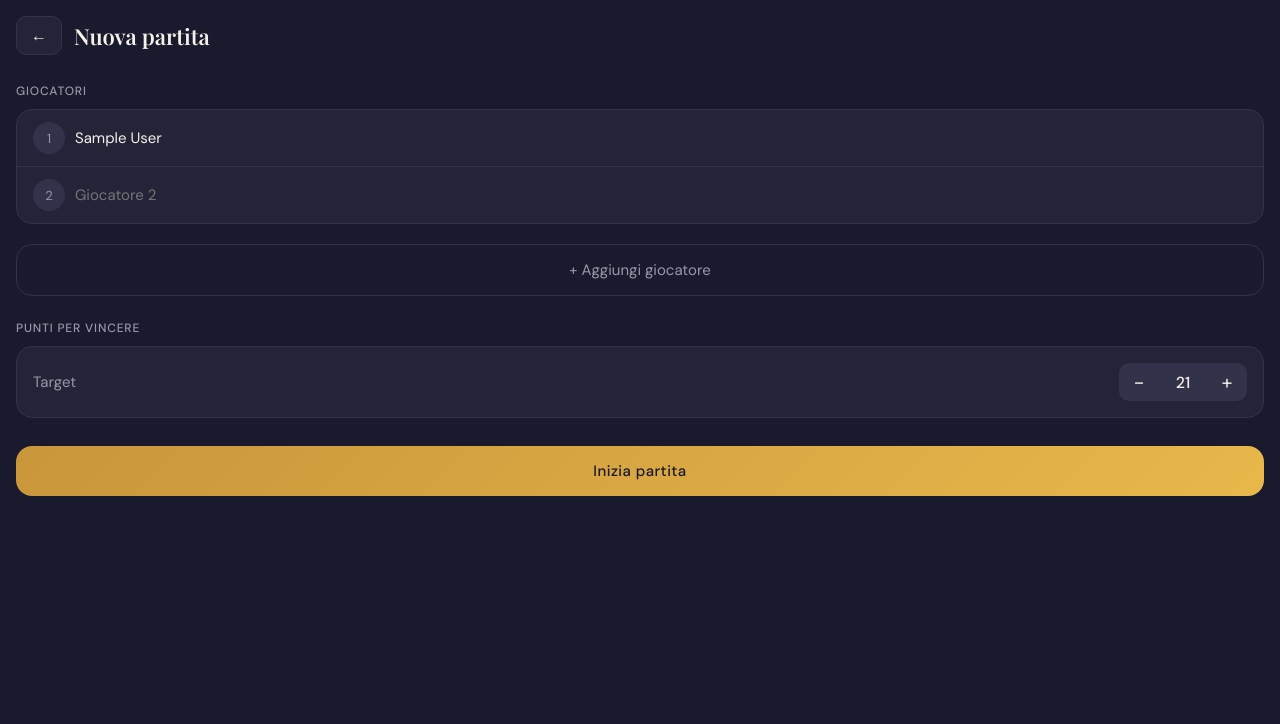
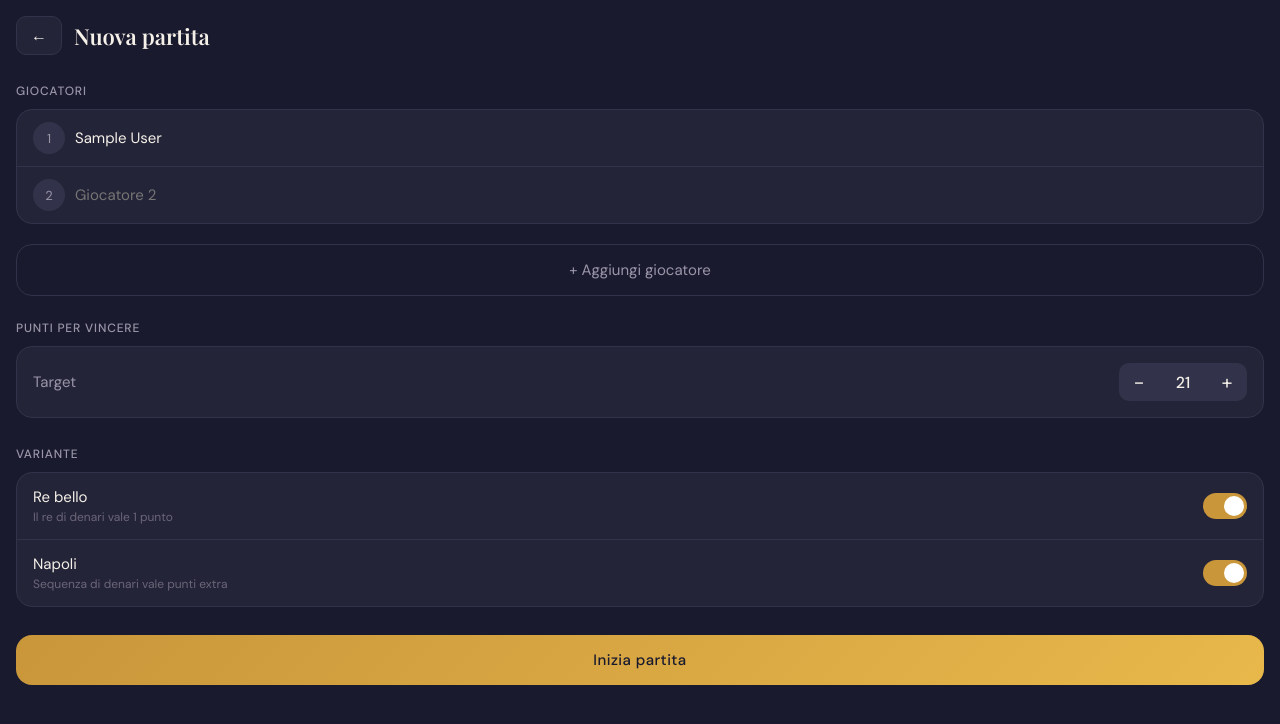
Before and after one commit to gtarraran992/scopa-score, a React (Vite) app: page /nuova-partita in a window 1280 px wide. Shown: the top 724 px of the page. Built offline with nearby package versions, Linux system fonts and the light colour scheme; no server answers; sample sign-in values are in the browser's storage.

Commit message:
fix-variants

```diff
--- a/package.json
+++ b/package.json
@@ -1,7 +1,7 @@
 {
   "name": "scopa-score",
   "private": true,
-  "version": "0.2.1",
+  "version": "0.2.2",
   "type": "module",
   "scripts": {
     "dev": "vite",
--- a/src/pages/NuovaPartita.jsx
+++ b/src/pages/NuovaPartita.jsx
@@ -13,6 +13,10 @@ export default function NuovaPartita({ user }) {
   const [target, setTarget] = useState(DEFAULT_TARGET)
   const [loading, setLoading] = useState(false)
   const [error, setError] = useState('')
+  const [opzioni, setOpzioni] = useState({
+   rebello: true,
+   napoli: true,
+  })
 
   function updateName(i, val) {
     setPlayers(ps => ps.map((p, pi) => pi === i ? { ...p, name: val } : p))
@@ -37,6 +41,7 @@ export default function NuovaPartita({ user }) {
         players: players.map(p => ({ name: p.name.trim() })),
         uids: [user.uid],
         target,
+        opzioni,
         mani: [],
         conclusa: false,
         createdAt: serverTimestamp(),
@@ -112,6 +117,41 @@ export default function NuovaPartita({ user }) {
         </div>
       </div>
 
+      {/* Opzioni variante */}
+<div style={sectionTitle}>Variante</div>
+<div className="card" style={{ marginBottom: '28px' }}>
+  {[
+    { key: 'rebello', label: 'Re bello', desc: 'Il re di denari vale 1 punto' },
+    { key: 'napoli', label: 'Napoli', desc: 'Sequenza di denari vale punti extra' },
+  ].map((opt, i) => (
+    <div key={opt.key} style={{
+      display: 'flex', alignItems: 'center', justifyContent: 'space-between',
+      padding: '14px 16px',
+      borderBottom: i === 0 ? '1px solid var(--ink-muted)' : 'none'
+    }}>
+      <div>
+        <div style={{ fontSize: '15px', color: 'var(--cream)' }}>{opt.label}</div>
+        <div style={{ fontSize: '12px', color: 'var(--text-faint)', marginTop: '2px' }}>{opt.desc}</div>
+      </div>
+      <div
+        onClick={() => setOpzioni(o => ({ ...o, [opt.key]: !o[opt.key] }))}
+        style={{
+          width: '44px', height: '26px', borderRadius: '13px',
+          background: opzioni[opt.key] ? 'var(--gold)' : 'var(--ink-muted)',
+          position: 'relative', cursor: 'pointer', transition: 'background 0.2s', flexShrink: 0
+        }}
+      >
+        <div style={{
+          position: 'absolute', top: '3px',
+          left: opzioni[opt.key] ? '21px' : '3px',
+          width: '20px', height: '20px', borderRadius: '50%',
+          background: 'white', transition: 'left 0.2s'
+        }} />
+      </div>
+    </div>
+  ))}
+</div>
+
       {error && (
         <div style={{ color: 'var(--gold)', fontSize: '13px', marginBottom: '16px', textAlign: 'center' }}>
           ⚠ {error}
--- a/src/pages/Partita.jsx
+++ b/src/pages/Partita.jsx
@@ -1,6 +1,6 @@
 import { useEffect, useState, useRef } from 'react'
 import { useNavigate, useParams } from 'react-router-dom'
-import { doc, onSnapshot, updateDoc, arrayUnion, serverTimestamp } from 'firebase/firestore'
+import { doc, onSnapshot, updateDoc, serverTimestamp } from 'firebase/firestore'
 import { db } from '../firebase'
 import { PUNTI, calcTotals } from '../config'
 
@@ -22,10 +22,8 @@ useEffect(() => {
         const data = { id: snap.id, ...snap.data() }
         setPartita(prev => {
           if (prev === null) {
-          // Primo caricamento: se era già conclusa non mostrare il modale
             eraConclusa.current = data.conclusa
           } else if (data.conclusa && !eraConclusa.current) {
-          // È appena diventata conclusa
             setShowVittoria(true)
             eraConclusa.current = true
           }
@@ -42,12 +40,30 @@ useEffect(() => {
     </div>
   )
 
+  const opzioni = partita.opzioni || { rebello: true, napoli: true }
   const mani = partita.mani || []
   const totals = calcTotals(partita.players, mani)
   const scores = totals.map(t => t.total)
   const maxScore = Math.max(...scores)
   const hasWinner = maxScore >= partita.target && mani.length > 0 && scores.filter(s => s === maxScore).length === 1
   const winnerIdx = hasWinner ? scores.indexOf(maxScore) : -1
+
+  const puntiAttivi = PUNTI.filter(pt => {
+    if (pt.key === 'rebello' && !opzioni.rebello) return false
+    return true
+  })
+
+  const pills = [
+    { key: 'carte', label: 'Carte' },
+    { key: 'oro', label: 'Ori' },
+    { key: 'settebello', label: '7♦' },
+    ...(opzioni.rebello ? [{ key: 'rebello', label: 'R♦' }] : []),
+    { key: 'primiera', label: 'Prim.' },
+    { key: 'scope', label: 'Scope' },
+    ...(opzioni.napoli !== false ? [{ key: 'napoli', label: 'Napoli' }] : []),
+  ]
+
+  const counterFields = ['scope', ...(opzioni.napoli !== false ? ['napoli'] : [])]
 
   function isTakenByOther(pi, key) {
     return partita.players.some((_, otherPi) => otherPi !== pi && !!(current[otherPi]?.[key]))
@@ -71,7 +87,7 @@ function changeCounter(pi, field, delta) {
   }
 
   async function confirmMano() {
-    const obbligatori = ['settebello', 'rebello']
+    const obbligatori = ['settebello', ...(opzioni.rebello ? ['rebello'] : [])]
     for (const key of obbligatori) {
       const assegnato = partita.players.some((_, pi) => !!(current[pi]?.[key]))
       if (!assegnato) {
@@ -83,7 +99,9 @@ function changeCounter(pi, field, delta) {
     const mano = {}
     partita.players.forEach((_, pi) => {
       const cur = current[pi] || {}
-      const total = PUNTI.reduce((s, pt) => s + (cur[pt.key] || 0), 0) + (cur.scope || 0) + (cur.napoli || 0)
+      const total = puntiAttivi.reduce((s, pt) => s + (cur[pt.key] || 0), 0)
+        + (cur.scope || 0)
+        + (opzioni.napoli !== false ? (cur.napoli || 0) : 0)
       mano[pi] = { ...cur, total }
     })
     const nuoveMani = [...mani, mano]
@@ -115,7 +133,6 @@ function changeCounter(pi, field, delta) {
   return (
     <div style={{ display: 'flex', flexDirection: 'column', height: '100%', paddingTop: 'var(--safe-top)' }}>
 
-      {/* Modale errore */}
       {error && (
         <Modal>
           <div style={{ fontSize: '28px', marginBottom: '12px' }}>⚠️</div>
@@ -124,7 +141,6 @@ function changeCounter(pi, field, delta) {
         </Modal>
       )}
 
-      {/* Modale reset */}
       {showReset && (
         <Modal>
           <div style={{ fontSize: '28px', marginBottom: '12px' }}>🃏</div>
@@ -136,7 +152,6 @@ function changeCounter(pi, field, delta) {
         </Modal>
       )}
 
-      {/* Modale vittoria */}
       {showVittoria && partita.conclusa && winnerIdx !== -1 && (
         <Modal>
           <div style={{ fontSize: '48px', marginBottom: '12px' }}>🏆</div>
@@ -153,7 +168,6 @@ function changeCounter(pi, field, delta) {
         </Modal>
       )}
 
-      {/* Modale elimina mano */}
       {deletingMano !== null && (
         <Modal>
           <div style={{ fontSize: '28px', marginBottom: '12px' }}>🗑️</div>
@@ -165,7 +179,6 @@ function changeCounter(pi, field, delta) {
         </Modal>
       )}
 
-      {/* Topbar */}
       <div style={{
         display: 'flex', alignItems: 'center', justifyContent: 'space-between',
         padding: '14px 16px', borderBottom: '1px solid var(--ink-muted)', flexShrink: 0
@@ -177,7 +190,6 @@ function changeCounter(pi, field, delta) {
         <button onClick={() => setShowReset(true)} style={backBtn}>↺</button>
       </div>
 
-      {/* Tabs */}
       <div style={{ display: 'flex', borderBottom: '1px solid var(--ink-muted)', flexShrink: 0 }}>
         {['punteggio', ...(partita.conclusa ? [] : ['mano']), 'storico'].map(t => (
           <button key={t} onClick={() => setTab(t)} style={{
@@ -192,10 +204,8 @@ function changeCounter(pi, field, delta) {
         ))}
       </div>
 
-      {/* Content */}
       <div style={{ flex: 1, overflowY: 'auto', WebkitOverflowScrolling: 'touch', padding: '16px 16px calc(16px + var(--safe-bottom))' }}>
 
-        {/* TAB PUNTEGGIO */}
         {tab === 'punteggio' && (
           <>
             <div style={{ display: 'grid', gridTemplateColumns: partita.players.length > 2 ? '1fr 1fr' : '1fr', gap: '12px', marginBottom: '16px' }}>
@@ -220,14 +230,9 @@ function changeCounter(pi, field, delta) {
                       <div style={{ height: '100%', width: `${pct}%`, background: isWinner ? 'var(--success)' : 'linear-gradient(90deg, var(--gold), var(--gold-light))', borderRadius: '2px', transition: 'width 0.4s ease' }} />
                     </div>
                     <div style={{ display: 'flex', flexWrap: 'wrap', gap: '5px' }}>
-                      {[
-                        { key: 'carte', label: 'Carte' }, { key: 'oro', label: 'Ori' },
-                        { key: 'settebello', label: '7♦' }, { key: 'rebello', label: 'R♦' },
-                        { key: 'primiera', label: 'Prim.' }, { key: 'scope', label: 'Scope' },
-                        { key: 'napoli', label: 'Napoli' }
-                      ].map(pill => (
+                      {pills.map(pill => (
                         <div key={pill.key} style={{ background: 'var(--ink-muted)', borderRadius: '20px', padding: '3px 9px', fontSize: '11px', color: 'var(--text-muted)', display: 'flex', gap: '4px' }}>
-                          {pill.label} <b style={{ color: 'var(--cream)', fontWeight: '500' }}>{t[pill.key]}</b>
+                          {pill.label} <b style={{ color: 'var(--cream)', fontWeight: '500' }}>{t[pill.key] || 0}</b>
                         </div>
                       ))}
                     </div>
@@ -241,7 +246,6 @@ function changeCounter(pi, field, delta) {
           </>
         )}
 
-        {/* TAB NUOVA MANO */}
         {tab === 'mano' && (
           <div className="card">
             <div style={{ padding: '14px 18px', borderBottom: '1px solid var(--ink-muted)', display: 'flex', justifyContent: 'space-between', alignItems: 'center' }}>
@@ -255,7 +259,7 @@ function changeCounter(pi, field, delta) {
                 <div key={pi} style={{ padding: '14px 18px', borderBottom: '1px solid var(--ink-muted)' }}>
                   <div style={{ fontSize: '12px', fontWeight: '500', letterSpacing: '0.07em', textTransform: 'uppercase', color: 'var(--text-muted)', marginBottom: '12px' }}>{p.name}</div>
                   <div style={{ display: 'grid', gridTemplateColumns: '1fr 1fr', gap: '8px', marginBottom: '10px' }}>
-                    {PUNTI.map(pt => {
+                    {puntiAttivi.map(pt => {
                       const on = !!cur[pt.key]
                       const disabled = !on && isTakenByOther(pi, pt.key)
                       return (
@@ -281,7 +285,7 @@ function changeCounter(pi, field, delta) {
                       )
                     })}
                   </div>
-                  {['scope', 'napoli'].map(field => (
+                  {counterFields.map(field => (
                     <div key={field} style={{ display: 'flex', alignItems: 'center', justifyContent: 'space-between', padding: '6px 0' }}>
                       <span style={{ fontSize: '13px', color: 'var(--text-muted)', textTransform: 'capitalize' }}>{field}</span>
                       <div style={{ display: 'flex', alignItems: 'center', background: 'var(--ink-muted)', borderRadius: 'var(--radius-md)', overflow: 'hidden' }}>
@@ -301,7 +305,6 @@ function changeCounter(pi, field, delta) {
           </div>
         )}
 
-        {/* TAB STORICO */}
         {tab === 'storico' && (
           mani.length === 0 ? (
             <div style={{ textAlign: 'center', padding: '60px 0', color: 'var(--text-faint)' }}>
```
Lines whose indentation alone changed are shown as unchanged.
